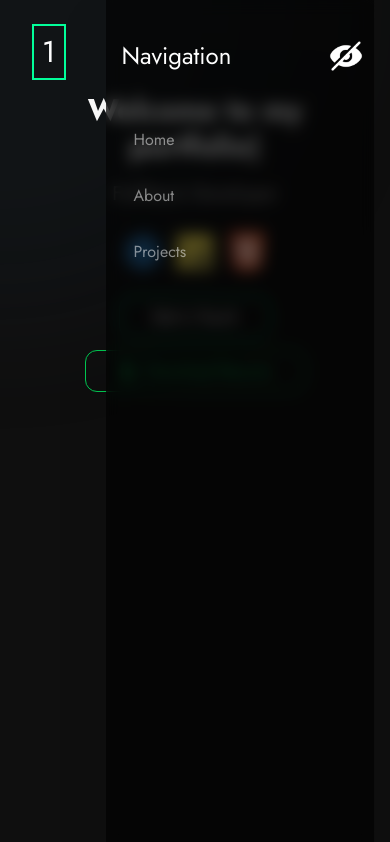
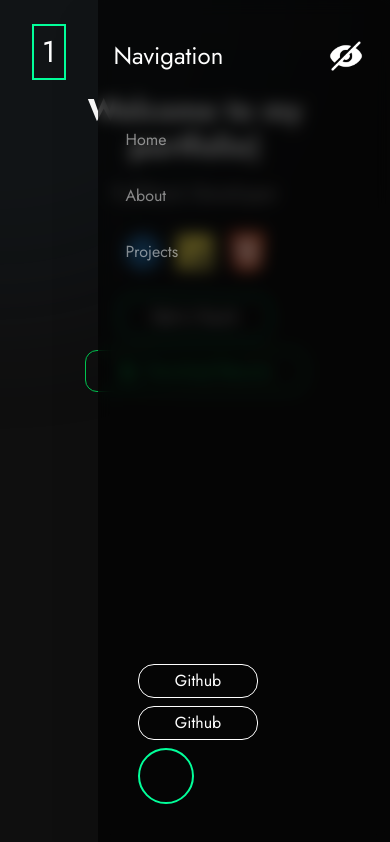
Before and after one commit to RichardPharads/PortfolioV2, a React (Vite) app: page / in a window 390 px wide. Both pictures are taken after a click on the element 346 px from the left and 56 px from the top of the page. Built offline with nearby package versions, Linux system fonts and the light colour scheme.

Commit message:
fix responsive

```diff
--- a/src/App.jsx
+++ b/src/App.jsx
@@ -23,7 +23,7 @@ function App() {
         </motion.div>
 
       <SectionProvider>
-        <div className='flex flex-col w-full h-full p-2 md:p-4 py-4 relative '>
+        <div className='flex flex-col w-full h-full p-2 md:p-4 py-4 '>
           <Navbar  />
           <div className='flex flex-1 overflow-hidden'>
             <Main/>
--- a/src/Components/NavBar/Navbar.jsx
+++ b/src/Components/NavBar/Navbar.jsx
@@ -2,6 +2,7 @@ import { useSection } from '../../Context/SectionContext'
 import ButtonToggle from '../../Hooks/ButtonToggle'
 import close from '../../Assets/eye.png'
 import open from '../../Assets/menu.png'
+import userProfile from '../../Assets/profile.jpg'
 const navLinks = [
   {
     id: 0,
@@ -22,7 +23,7 @@ function Navbar() {
   const {isToggle , toggleBtn } = ButtonToggle(true)
   return (
     <div className=''>
-    <div  className={`h-full  bg-black/60 backdrop-blur-sm right-0 drop-shadow-2xl duration-700 top-0 ${isToggle ? " w-9/12" : "w-[200px] opacity-0"}  absolute z-50 min-sm:hidden ` }>
+    <div  className={`h-full bg-black/60 backdrop-blur-sm right-0 drop-shadow-2xl duration-700 top-0 ${isToggle ? " w-9/12" : "w-[200px] opacity-0"}  absolute z-50 min-sm:hidden ` }>
     <h2 className='text-2xl py-10 px-4'>Navigation</h2>
     <ul className='flex flex-col'>
       {
@@ -31,6 +32,18 @@ function Navbar() {
           ))
         }
     </ul>
+    <div className='absolute bottom-10 w-full'>
+      <div className='flex justify-between items-end flex-wrap px-10 gap-2' >
+      <div className="button flex gap-2 items-end flex-wrap">
+        <button className='border border-white py-1 w-[120px] rounded-2xl hover:bg-white/10 duration-500'>Github</button>
+        <button className='border border-white py-1 w-[120px] rounded-2xl hover:bg-white/10 duration-500'>Github</button>
+      </div>
+      <div className=''>
+        <div className={`w-14 h-14 rounded-full border-accent border-2 bg-cover bg-[${userProfile}]`}></div>
+      </div>
+      </div>
+    </div>
+
     </div>
 
 
```
